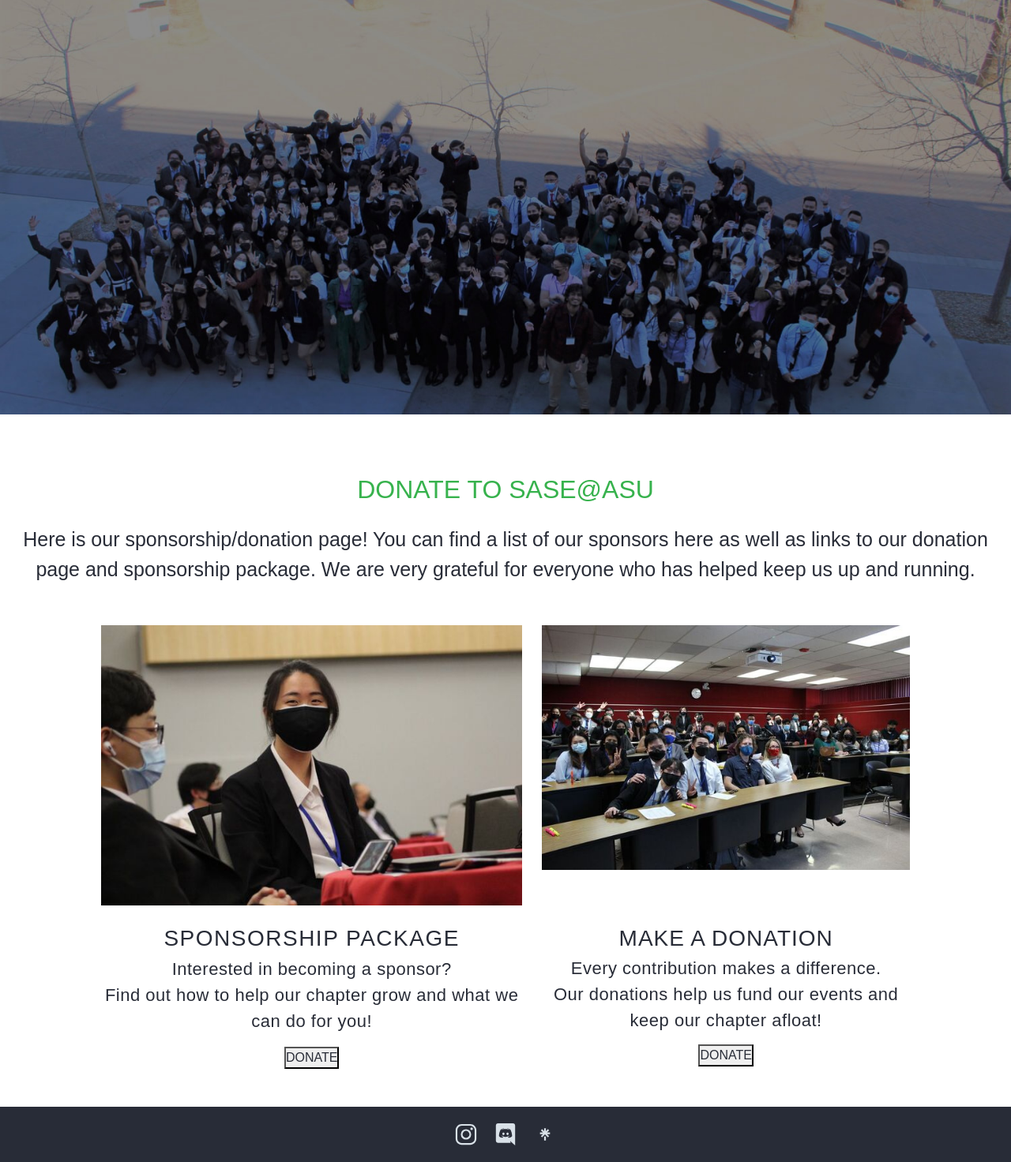
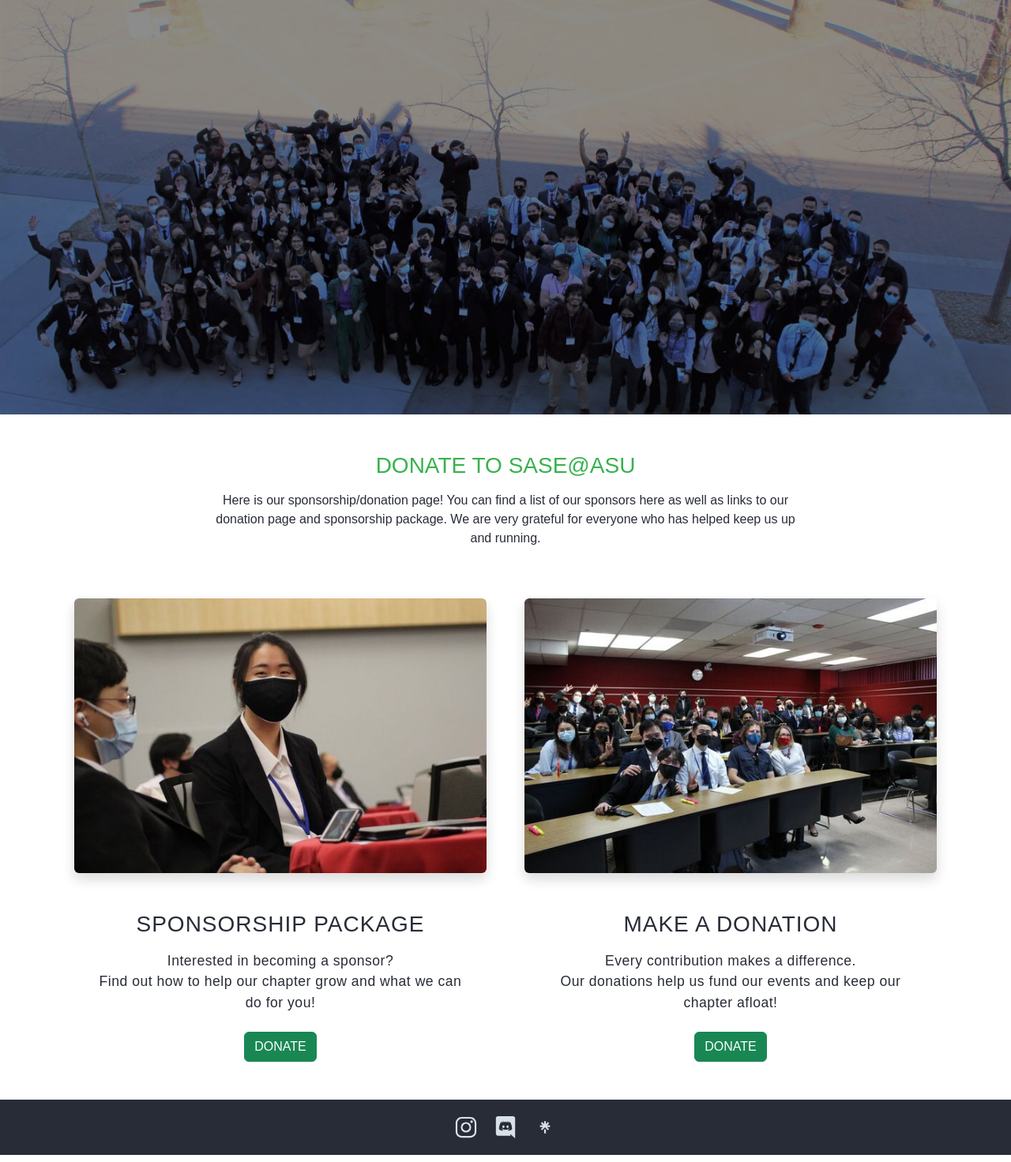
Before and after one commit to subbel/SASEASU, a Django app: page /donate/ in a window 1280 px wide. Shown: the part 57-1529 px from the top of the page at 79% size. Run offline with Django 3.2, Linux system fonts and the light colour scheme; some web fonts are replaced.

Commit message:
Sponsor page formatting
- Added cleaner buttons for donation button

- Centered images used for sponsors

```diff
--- a/SASEASU/templates/about.html
+++ b/SASEASU/templates/about.html
@@ -13,7 +13,7 @@
         <div class="container text-center my-5">
           <div class="row justify-content-center">
             <div class="col-12 col-md-10 col-lg-8">
-              <h3 class="article-heading">ABOUT SASE@ASU</h3>
+              <h2 class="article-heading">ABOUT SASE@ASU</h2>
               <p></p>
               <p>Welcome to SASE at ASU! We are a diversity organization at the ASU - Tempe campus under the Fulton Student Organizations. SASE at ASU is dedicated to the advancement of Asian heritage scientists and engineers in education and employment so that they can achieve their full career potential. In addition to professional development, SASE at ASU also encourages members to contribute to the enhancement of the communities in which they live.</p>
               <p></p>
--- a/SASEASU/templates/donate.html
+++ b/SASEASU/templates/donate.html
@@ -10,27 +10,38 @@
     </header>
 
     <article>
-        <div class="top-row-heading">
-            <h2>DONATE TO SASE@ASU</h2>
-            <p>Here is our sponsorship/donation page! You can find a list of our sponsors here as well as links to our donation page and sponsorship package. We are very grateful for everyone who has helped keep us up and running.</p>
-        </div>
+        <div class="container text-center my-5">
+          <div class="row justify-content-center">
+            <div class="col-12 col-md-10 col-lg-8">
+              <h3 class="article-heading">DONATE TO SASE@ASU</h3>
+              <p>Here is our sponsorship/donation page! You can find a list of our sponsors here as well as links to our donation page and sponsorship package. We are very grateful for everyone who has helped keep us up and running.</p>
+            </div>
+          </div>
 
-        <div class="sponsor-donor">
-            <img class="sponsor-one" src="/static/Images/donate/sponsor.jpg"/>
-            <img class="sponsor-two" src="/static/Images/donate/donate.jpg"/>
-            <div class="sponsor-three">
-                <h3>SPONSORSHIP PACKAGE</h3>
-                <p>Interested in becoming a sponsor?<br>Find out how to help our chapter grow and what we can do for you!</p>
-                <button>DONATE</button>
+          <div class="container my-5">
+            <div class="row g-5 align-items-start justify-content-center">
+              <!-- Sponsor Image 1 -->
+              <div class="col-12 col-md-6 text-center">
+                <img src="/static/Images/donate/sponsor.jpg" class="img-fluid rounded shadow" alt="Sponsor 1">
+              </div>
+              <!-- Sponsor Image 2 -->
+              <div class="col-12 col-md-6 text-center">
+                <img src="/static/Images/donate/donate.jpg" class="img-fluid rounded shadow" alt="Sponsor 2">
+              </div>
+              <!-- Sponsor Package Text -->
+              <div class="col-12 col-md-6 text-center">
+                <h3 class="sponsor-title">SPONSORSHIP PACKAGE</h3>
+                <p class="sponsor-desc">Interested in becoming a sponsor?<br>Find out how to help our chapter grow and what we can do for you!</p>
+                <button class="btn btn-success">DONATE</button>
+              </div>
+              <!-- Donation Text -->
+              <div class="col-12 col-md-6 text-center">
+                <h3 class="sponsor-title">MAKE A DONATION</h3>
+                <p class="sponsor-desc">Every contribution makes a difference.<br>Our donations help us fund our events and keep our chapter afloat!</p>
+                <button class="btn btn-success">DONATE</button>
+              </div>
             </div>
-            <div class="sponsor-four">
-                <h3>MAKE A DONATION</h3>
-                <p>Every contribution makes a difference.<br>Our donations help us fund our events and keep our chapter afloat!</p>
-                <button>DONATE</button>
-            </div>
-        </div>
-
-        <div class="sponsor-donor-text">
+          </div>
 
         </div>
       </article>
--- a/SASEASU/templates/home.html
+++ b/SASEASU/templates/home.html
@@ -16,7 +16,7 @@
     <div class="container text-center my-5">
       <div class="row justify-content-center">
         <div class="col-12 col-md-10 col-lg-8">
-          <h3 class="article-heading">WELCOME TO SASE @ ASU</h3>
+          <h2 class="article-heading">WELCOME TO SASE @ ASU</h2>
           <p>SASE at ASU is dedicated to the advancement of Asian heritage scientists and engineers in education and employment so that they can achieve their full career potential. In addition to professional development, SASE at ASU also encourages members to contribute to the enhancement of the communities in which they live.
           </p>
         </div>
--- a/static/donate.css
+++ b/static/donate.css
@@ -5,6 +5,13 @@
     height: 40vh;
     background-size: cover;
     background-position: 10%;
+  }
+
+  .article-heading {
+    font-family: 'Sofia Sans Condensed', sans-serif;
+    font-size: 1.75rem;
+    color: #37b24d;
+    margin-bottom: 1rem;
   }
 
   .top-row-heading{
@@ -27,14 +34,21 @@
     font-family: 'Sofia Sans Condensed', sans-serif;
   }
 
-  .sponsor-donor{
-    display: grid;
-    row-gap: 25px;
-    column-gap: 25px;
-    align-items: start;
-    width: 80vw;
-    margin-left: auto;
-    margin-right: auto;
+.sponsor-title {
+  color: #282c37;
+  font-family: 'Sofia Sans Condensed', sans-serif;
+  letter-spacing: 1px;
+  margin-bottom: 1rem;
+}
+
+.sponsor-desc {
+  font-family: 'Sofia Sans Condensed', sans-serif;
+  font-size: 1.1rem;
+  letter-spacing: 0.5px;
+  margin-bottom: 1.5rem;
+  max-width: 90%;
+  margin-left: auto;
+  margin-right: auto;
 }
 
   .sponsor-one{grid-row: 1; grid-column: 1;}
```
